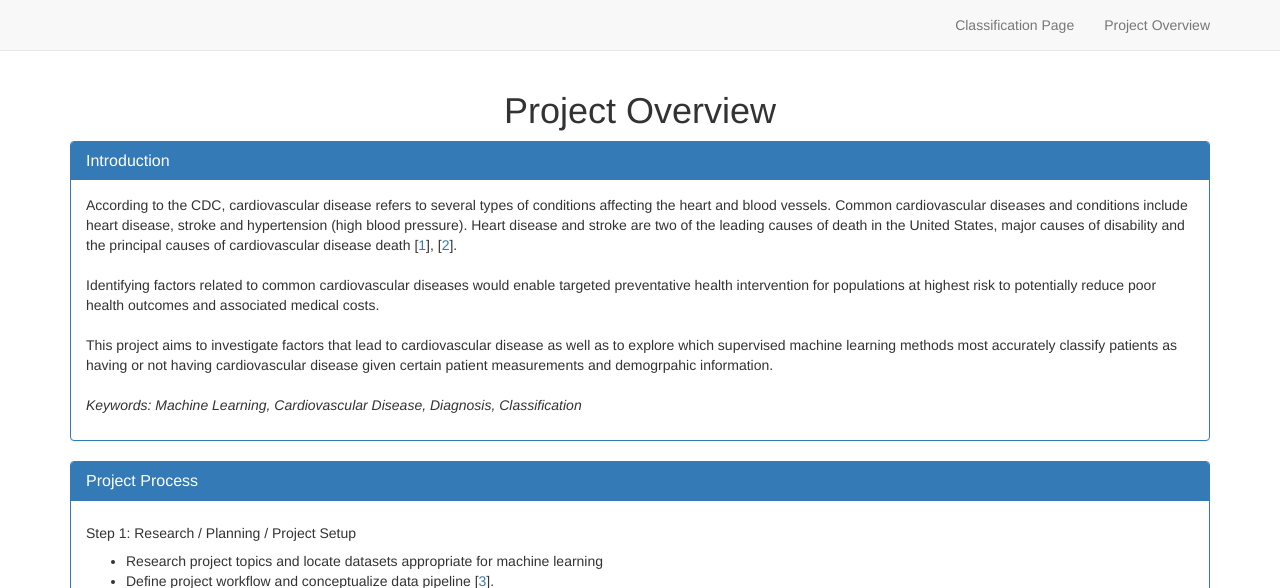
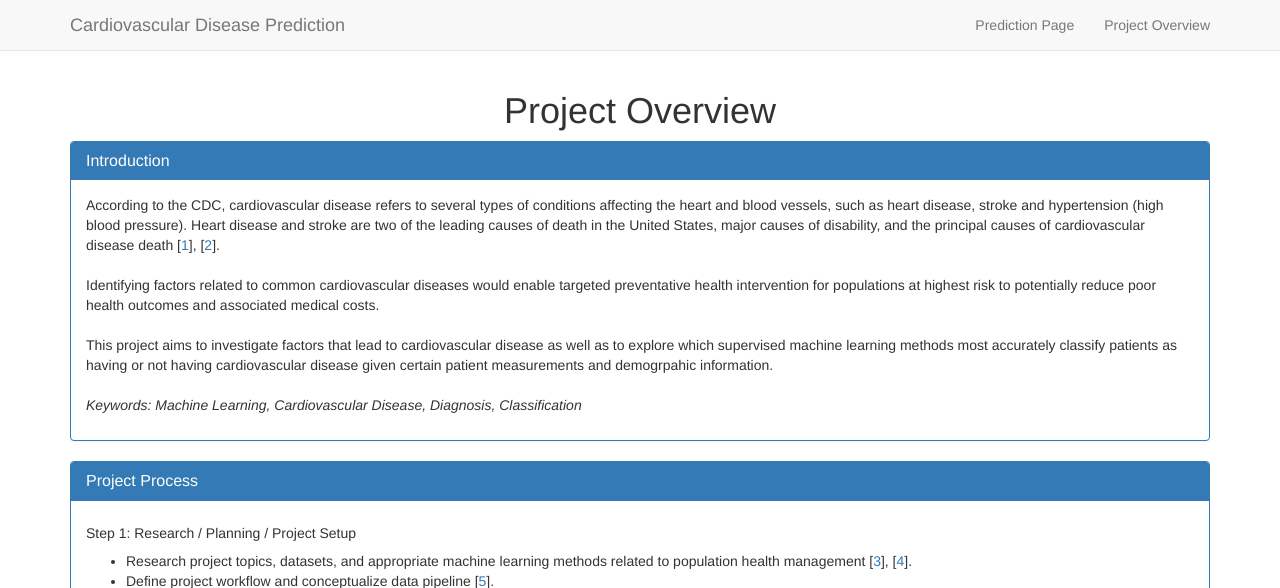
Before and after one commit to Brybtb/Final_Project, a Flask app: page /overview in a window 1280 px wide. Shown: the top 588 px of the page. Run offline with Flask 2, Linux system fonts and the light colour scheme; parts of the project's set-up code (start-up, migrations or seed data) failed here and were passed over; some libraries are stand-ins or nearby versions.

Commit message:
Add files via upload

```diff
--- a/flask_progress/app.py
+++ b/flask_progress/app.py
@@ -3,7 +3,7 @@ from sklearn.externals import joblib
 from flask_cors import CORS
 # import os
 # import pandas as pd
-import numpy as np
+# import numpy as np
 
 scaler = joblib.load("scaler.model2")
 randomforest = joblib.load("RandomForestFinal.model1")
@@ -25,16 +25,16 @@ def overview():
 #     return jsonify(graphData)
 
 @app.route('/api/predict')
-
 def predict():
 
-    AvgGlucose = request.args.get("avgGlucose") or 0
+    AvgGlucose1 = request.args.get("avgGlucose") or 0
+    print('this is the avg glucose:' + str(AvgGlucose1))
     BMI = request.args.get("BMI") or 0
     Age = request.args.get("Age") or 0
     EverMarried_Yes = request.args.get("EverMarried_Yes") or 0
     ResidenceType_Urban = request.args.get('ResidenceType_Urban') or 0
     Gender_Male = request.args.get("Gender_Male") or 0
-    features = [[AvgGlucose, BMI, Age, EverMarried_Yes, ResidenceType_Urban, Gender_Male]]
+    features = [[AvgGlucose1, BMI, Age, EverMarried_Yes, ResidenceType_Urban, Gender_Male]]
     print(features)
 
     scaled_features = scaler.transform(features)
@@ -42,22 +42,25 @@ def predict():
 
     diagnosis_pred = randomforest.predict(scaled_features)
     diagnosis_pred_prob = randomforest.predict_proba(scaled_features)
+    probabilityDiseasePresent = randomforest.predict_proba(scaled_features)[:,1]
     print(diagnosis_pred)
     print(diagnosis_pred_prob)
-    print(type(diagnosis_pred_prob))
-
+    print(probabilityDiseasePresent)
 
     if any((diagnosis_pred_prob[0]) < 0.15):diagnosisText = 'Not At-Risk of Cardiovascular Disease'
-    elif any((diagnosis_pred_prob[0]) < 0.23):diagnosisText = 'Slight Risk of Cardiovascular Disease is Present'
+    elif any((diagnosis_pred_prob[0]) < 0.225):diagnosisText = 'Slight Risk of Cardiovascular Disease is Present'
     elif any((diagnosis_pred_prob[0]) < 0.3):diagnosisText = 'Moderate Risk of Cardiovascular Disease is Present'
     else:diagnosisText = 'Significant Risk of Cardiovascular Disease is Present'
     print(diagnosisText)
 
-    return jsonify([{"diagnosisText": diagnosisText,
+    return jsonify([{
+                     "features": features,
+                     "scaled_features": scaled_features.tolist(),
                      "diagnisis_pred": diagnosis_pred.tolist(),
                      "diagnosis_probs": diagnosis_pred_prob.tolist(),
-                     "features": features,
-                     "scaled_features": scaled_features.tolist()}])
+                     "diagnosisText": diagnosisText,
+                     "probabilityDiseasePresent": probabilityDiseasePresent.tolist()
+                     }])
 
 if __name__ == "__main__":
     app.run(debug=True)
--- a/flask_progress/templates/overview.html
+++ b/flask_progress/templates/overview.html
@@ -18,11 +18,11 @@
                             <span class="icon-bar"></span>
                             <span class="icon-bar"></span>
                         </button>
-                    <!-- <a class="navbar-brand" href="index.html">Cardiovascular Disease Classification Dashboard</a> -->
+                    <a class="navbar-brand" href="index.html">Cardiovascular Disease Prediction</a>
                 </div>
                 <div class="collapse navbar-collapse" id="myNavbar">
                     <ul class="nav navbar-nav navbar-right">
-                        <li><a class="nav-link" href="http://127.0.0.1:5000">Classification Page</a></li>
+                        <li><a class="nav-link" href="http://127.0.0.1:5000">Prediction Page</a></li>
                         <li><a class="nav-link" href="http://127.0.0.1:5000/overview">Project Overview</a></li>
                     </ul>
                 </div>
@@ -42,7 +42,7 @@
                         </div>
                         <div class="panel-body">
                             <p>
-                             According to the CDC, cardiovascular disease refers to several types of conditions affecting the heart and blood vessels. Common cardiovascular diseases and conditions include heart disease, stroke and hypertension (high blood pressure). Heart disease and stroke are two of the leading causes of death in the United States, major causes of disability and the principal causes of cardiovascular disease death
+                             According to the CDC, cardiovascular disease refers to several types of conditions affecting the heart and blood vessels, such as heart disease, stroke and hypertension (high blood pressure). Heart disease and stroke are two of the leading causes of death in the United States, major causes of disability, and the principal causes of cardiovascular disease death
                              [<a href="https://www.cdc.gov/healthcommunication/toolstemplates/entertainmented/tips/CardiovascularHealth.html">1</a>], [<a href="https://www.ncbi.nlm.nih.gov/books/NBK83160/">2</a>].
                             <br><br>
                             Identifying factors related to common cardiovascular diseases would enable targeted preventative health intervention for populations at highest risk to potentially reduce poor health outcomes and associated medical costs.
@@ -65,16 +65,19 @@
                         <div class="panel-body">
                             <h5>Step 1: Research / Planning / Project Setup</h5>
                             <ul>
-                                <li>Research project topics and locate datasets appropriate for machine learning</li>
-                                <li>Define project workflow and conceptualize data pipeline [<a href="https://github.com/dssg/hitchhikers-guide/tree/master/curriculum/0_before_you_start/pipelines-and-project-workflow">3</a>].</li>
-                                <li>Create a repository in github, add README.md file to repository, upload initial dataset</li>
+                                <li>Research project topics, datasets, and appropriate machine learning methods related to population health management
+                                    [<a href="https://www.aamc.org/download/470456/data/riskid.pdf">3</a>], [<a href="https://www.sciencepubco.com/index.php/ijet/article/view/10557">4</a>].
+                                </li>
+                                <li>Define project workflow and conceptualize data pipeline [<a href="https://github.com/dssg/hitchhikers-guide/tree/master/curriculum/0_before_you_start/pipelines-and-project-workflow">5</a>].<br>
+                                    <img src="https://raw.githubusercontent.com/dssg/hitchhikers-guide/master/curriculum/0_before_you_start/pipelines-and-project-workflow/pipeline_diagram.png" style="width:100%" alt="data pipeline diagram"></li>
+                                <li>Create a <a href="https://github.com/Brybtb/Final_Project/tree/master">shared repository</a> in github, add README.md file to repository, upload initial dataset</li>
                             </ul>
                             <h5>Step 2: Create a Jupyter Notebook for ETL and Machine Learning </h5>
                             <ul>
                                 <li>Data Cleaning: load dataset, inspect basics; handle missing data; handle outliers; binary encoding; explore our target variable’s balance</li>
-                                <li>Data Exploration to decide which variables to keep: View distributions of variables, View descriptive stats, Check relationships among variables; Split data into training and testing, train decision tree and random forest to evaluate feature importance</li>
-                                <li>Train different supervised classification machine learning models to predict diagnosis: logistic regression, random forest, Support Vector Machines (SVM)</li>
-                                <li>Export chosen model for flask app</li>
+                                <li>Data Exploration to decide which variables to keep: View distributions of variables, View descriptive stats, check relationships among variables, evaluate variable importance.</li>
+                                <li>Train different supervised classification machine learning models to predict cardiovascular diagnosis: (1) logistic regression, (2) support vector classifier, (3) decision trees, and (4) random forest classifier.</li>
+                                <li>Export chosen scaler and model for flask app</li>
                             </ul>
                             <h5>Step 3: create flask app for classification dashboard and deploy with Heroku</h5>
                             <ul>
@@ -112,7 +115,7 @@
                 <div class="col-md-9">
                     <div class="panel panel-primary">
                         <div class="panel-heading">
-                            <h3 class="panel-title">Use the interactive charts below to explore the dataset's features</h3>
+                            <h3 class="panel-title">Use the images below to explore the dataset's features</h3>
                         </div>
                         <div class="panel-body">
                             Select Feature 1
@@ -130,18 +133,19 @@
                         </div>
                         <div class="panel-body">
                             <p>
-                                    We used 6 predictor variables from Kaggle’s stroke dataset to classify patients based on the the presence of cardiovascular disease (based on the combined risk of having heart disease, stroke and/or hypertension).<br><br>
+                                We used 6 predictor variables from Kaggle’s stroke dataset to classify patients based on the the presence of cardiovascular disease (using their combined risk of having heart disease, stroke and/or hypertension).<br><br>
                                 We then used multiple models to predict the presence of disease
                                 <ul>
-                                        <li> Logistic regression: accuracy = </li>
+                                    <li>Logistic regression: accuracy = </li>
                                     <li>Decision tree: Accuracy =
                                     </li>
                                     <li>Random forest:  Accuracy =
                                     </li>
                                     <li>SVC: Accuracy = </li>
+                                    <!-- <li>"The accuracy of training dataset came to be 86.34% which is pretty good. And the accuracy of testing dataset is 84.21%, The accuracy of testing dataset is less than that of training dataset which tells us that there is no overfitting. The sensitivity of training model is 0.9512195 annd specificity is 0.7596154. While the sensitivity of testing model is 0.9024390 annd specificity is 0.7714286. The p-values for both the models are below 0.05. Since this model had all the variables including the insignificant ones, we will try to improve the model accuracy by removing the insignificant variables by using stepwise procedure. Also after nonrmalizing data the accuracy didn’t increase or decrease but previously the intercept had the p-value of 0.06768019 which is greater that 0.05. But after normalizing data th p-value if the inntercept is 0.00064500 which is less than 0.05 and hence is the intercept is nonw statistically signinficant"</li> -->
                                 </ul>
                                 Thus, we concluded that the highest accuracy we could achieve was xx%.<br><br>
-                                    Furthermore, we determined that the best predictors of cardiovascular disease are average glucose level, BMI, and age.
+                                Furthermore, we determined that the best predictors of cardiovascular disease are the patient's (1) average glucose level, (2) BMI, and (3) age.
                             </p>
                         </div>
                     </div>
@@ -156,7 +160,8 @@
                         <div class="panel-body">
                             <ul>
                                 <li>In the future, we could use k-fold cross-validation when splitting our dataset since we have a small dataset and no single split (like 90:10, 80:20, etc.) is going to give satisfactory variance in its estimates.</li>
-                                <li>We could try toimprove our random forest model with hyperparameter tuning.</li>
+                                <br>
+                                <li>We could also try to further improve our random forest model with hyperparameter tuning through grid search.</li>
                             </ul>
                         </div>
                     </div>
@@ -172,11 +177,18 @@
                         <div class="panel-body">
                             <ul>
                                 <li>Centers for Disease Control and Prevention. (2017, September 15). Cardiovascular Health. Retrieved February 1, 2019, from https://www.cdc.gov/healthcommunication/toolstemplates/entertainmented/tips/CardiovascularHealth.html</li>
+                                <br>
                                 <li>Institute of Medicine (US) Committee on a National Surveillance System for Cardiovascular and Select Chronic Diseases. A Nationwide Framework for Surveillance of Cardiovascular and Chronic Lung Diseases. Washington (DC): National Academies Press (US); 2011. 2, Cardiovascular Disease. Available from: https://www.ncbi.nlm.nih.gov/books/NBK83160/</li>
+                                <br>
+
+                                <li>V. Ramalingam, V., Dandapath, A., & Karthik Raja, M. (2018). Heart disease prediction using machine learning techniques : a survey. International Journal of Engineering & Technology, 7(2.8), 684-687. doi:http://dx.doi.org/10.14419/ijet.v7i2.8.10557</li>
+                                <br>
                                 <li>Data Science for Social Good | Center for Data Science and Public Policy, University of Chicago. (2018). Pipelines and Project Workflow. Retrieved February 1, 2019, from https://github.com/dssg/hitchhikers-guide/tree/master/curriculum/0_before_you_start/pipelines-and-project-workflow</li>
-                                <li>V. Ramalingam, V., Dandapath, A., & Karthik Raja, M. (2018). Heart disease prediction using machine learning techniques : a survey. International Journal of Engineering & Technology, 7(2.8), 684-687. doi:http://dx.doi.org/10.14419/ijet.v7i2.8.10557</li>
+                                <br>
                                 <li>Association of American Medical Colleges (AAMC) & National Association of Accountable Care Organizations. (2016). High-Risk-Patient Identification: Strategies for Success (Rep.). Retrieved January 19, 2019, from Association of American Medical Colleges website: https://www.aamc.org/download/470456/data/riskid.pdf.</li>
+                                <br>
                                 <li>Niehaus, K. E., & Clifton, D. A. (2016). Machine learning for chronic disease. Machine Learning for Healthcare Technologies, 2, 227.</li>
+                                <br>
                                 <li>Fryar CD, Chen T, Li X. Prevalence of Uncontrolled Risk Factors for Cardiovascular Disease: United States, 1999–2010. NCHS Data Brief, No. 103. Hyattsville, MD: National Center for Health Statistics, Centers for Disease Control and Prevention, US Dept of Health and Human Services; 2012.</li>
                             </ul>
                         </div>
```
Also changed, not shown: flask_progress/static/app.js (+6 -4 lines), flask_progress/templates/index.html (+5 -4 lines), flask_progress/images/bmiGlucoseOutlier.png (added), flask_progress/images/outliers.png (added), flask_progress/images/pipeline_diagram.png (added), flask_progress/images/risk_distributions1.png (added), flask_progress/images/risk_distributions2.png (added), flask_progress/images/risk_distributions3.png (added), 1 other file. Lines whose indentation alone changed are shown as unchanged.
